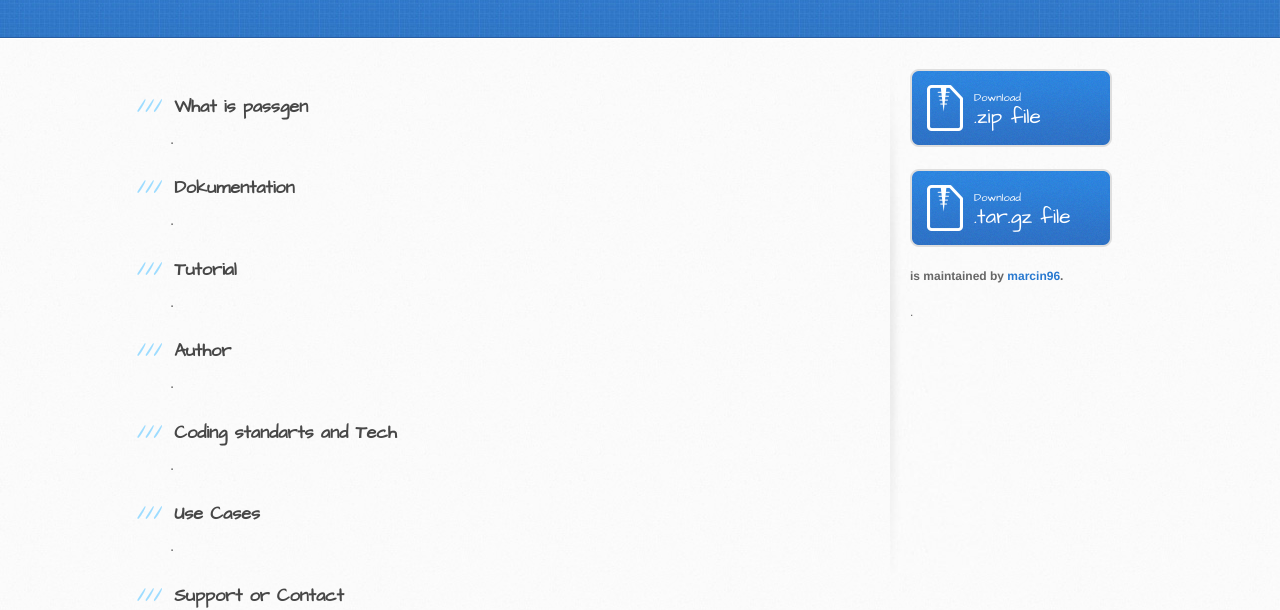
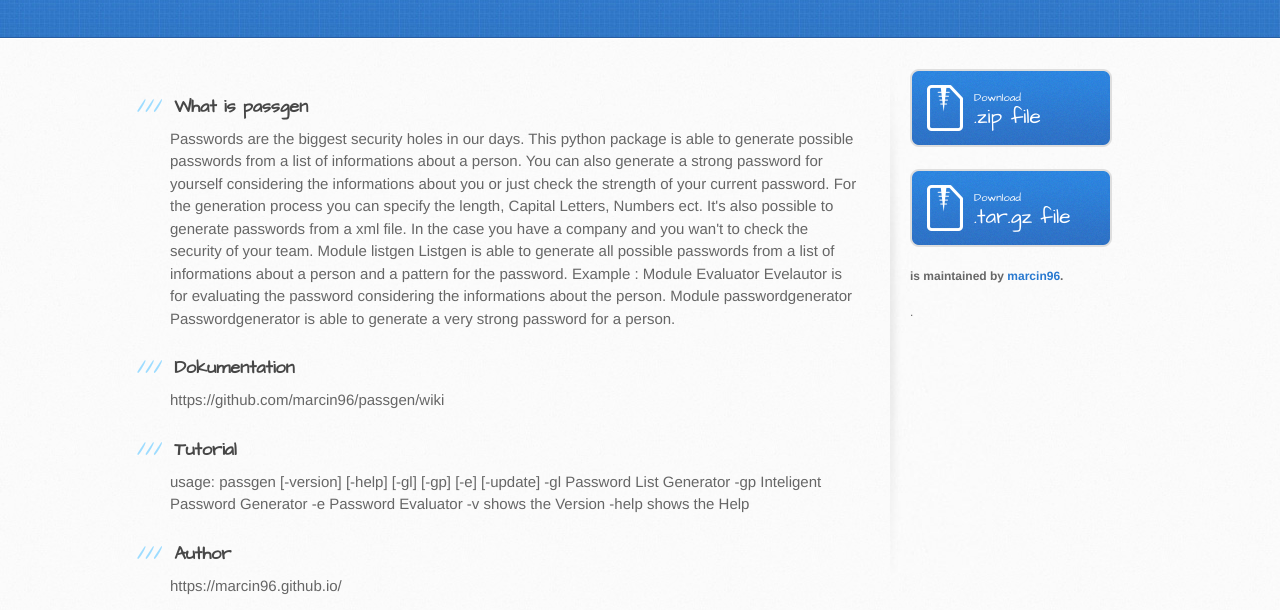
Before and after one commit to marcin96/passgen, a plain HTML site: page index.html in a window 1280 px wide. Shown: the part 197-807 px from the top of the page. Drawn offline with Linux system fonts and the light colour scheme.

Commit message:
Added informations about coding standarts and the author

```diff
--- a/index.html
+++ b/index.html
@@ -31,33 +31,60 @@
           <h3>
 <a id="welcome-to-github-pages" class="anchor" href="#welcome-to-github-pages" aria-hidden="true"><span aria-hidden="true" class="octicon octicon-link"></span></a>What is passgen</h3>
 
-<p>.</p>
+<p>
+Passwords are the biggest security holes in our days. This python package is able to generate possible passwords from a list of informations about a person. You can also generate a strong password for yourself considering the informations about you or just check the strength of your current password.
+For the generation process you can specify the length, Capital Letters, Numbers ect. It's also possible to generate passwords from a xml file. In the case you have a company and you wan't to check the security of your team.
+Module listgen
+Listgen is able to generate all possible passwords from a list of informations about a person and a pattern for the password.
+Example :
+Module Evaluator
+Evelautor is for evaluating the password considering the informations about the person.
+Module passwordgenerator
+Passwordgenerator is able to generate a very strong password for a person.
+</p>
 
 <h3>
 <a id="designer-templates" class="anchor" href="#designer-templates" aria-hidden="true"><span aria-hidden="true" class="octicon octicon-link"></span></a>Dokumentation</h3>
 
-<p>.</p>
+<p>https://github.com/marcin96/passgen/wiki</p>
 
 <h3>
 <a id="creating-pages-manually" class="anchor" href="#creating-pages-manually" aria-hidden="true"><span aria-hidden="true" class="octicon octicon-link"></span></a>Tutorial</h3>
 
-<p>.</p>
+<p>
+    usage: passgen [-version] [-help] [-gl] [-gp] [-e] [-update]
+    -gl                       Password List Generator
+    -gp                       Inteligent Password Generator
+    -e                        Password Evaluator
+    -v                        shows the Version
+    -help                  shows the Help
+
+</p>
 
 <h3>
 <a id="authors-and-contributors" class="anchor" href="#authors-and-contributors" aria-hidden="true"><span aria-hidden="true" class="octicon octicon-link"></span></a>Author</h3>
 
-<p>.</p>
+<p>
+  https://marcin96.github.io/
+</p>
 
 <h3>
 <a id="support-or-contact" class="anchor" href="#support-or-contact" aria-hidden="true"><span aria-hidden="true" class="octicon octicon-link"></span></a>Coding standarts and Tech</h3>
-<p>.</p>
+<p>
+Comments : Docstrings
+Logging : The python defaul Logging model
+Tests : Unitests
+Variable,method & class names : python standart
+</p>
 <h3>
 <a id="support-or-contact" class="anchor" href="#support-or-contact" aria-hidden="true"><span aria-hidden="true" class="octicon octicon-link"></span></a>Use Cases</h3>
-<p>.</p>
+<p>
+
+</p>
 <h3>
 <a id="support-or-contact" class="anchor" href="#support-or-contact" aria-hidden="true"><span aria-hidden="true" class="octicon octicon-link"></span></a>Support or Contact</h3>
 
-<p>.</p>
+<p>marcin96@gmx.ch</p>
         </section>
 
         <aside id="sidebar">
```
